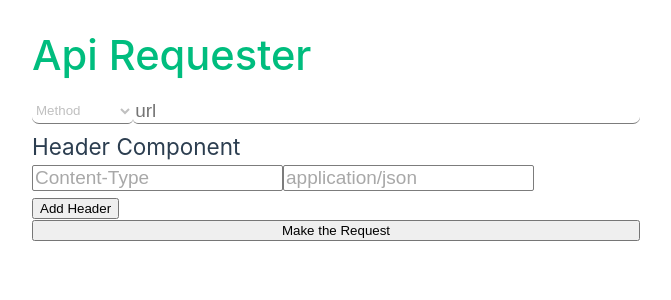
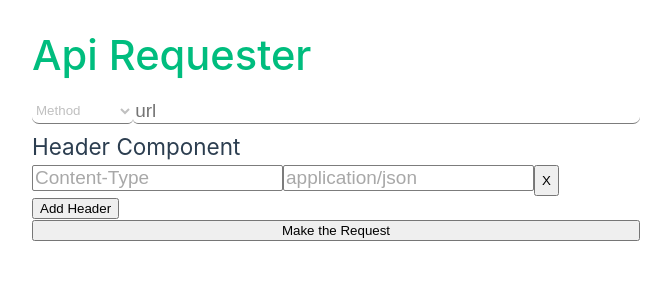
Before and after one commit to GuztaJF-DS/Api-requester, a Vue app: page / in a window 1280 px wide. Shown: the top 300 px of the page, without its empty margins (0-671 px from the left). Built offline with nearby package versions, Linux system fonts and the light colour scheme.

Commit message:
feat: remove header

```diff
--- a/src/components/HeaderField.vue
+++ b/src/components/HeaderField.vue
@@ -9,17 +9,26 @@ const props = defineProps({
 });
 
 const { header } = toRefs(props);
-console.log(header.value)
 
 const emit = defineEmits(['update:value']);
 
 function updateHeader(event: string, columnIndex: number, index:number){
-  header.value[columnIndex][index]= event;
+  header.value[columnIndex][index] = event;
   emit('update:value', header)
 }
 
 function addHeader() {
   header.value.push(['',''])
+}
+
+function removeHeader(index: number){
+  if(index!==0){
+    header.value.splice(index, index);
+  }
+  else{
+    header.value.shift();
+  }
+  emit('update:value', header)
 }
 
 </script>
@@ -40,6 +49,7 @@ function addHeader() {
         type="text"
         placeholder="value"
       />
+      <button @click="removeHeader(index)">X</button>
     </div>
     <button @click="addHeader()">Add Header</button>
   </div>
```
